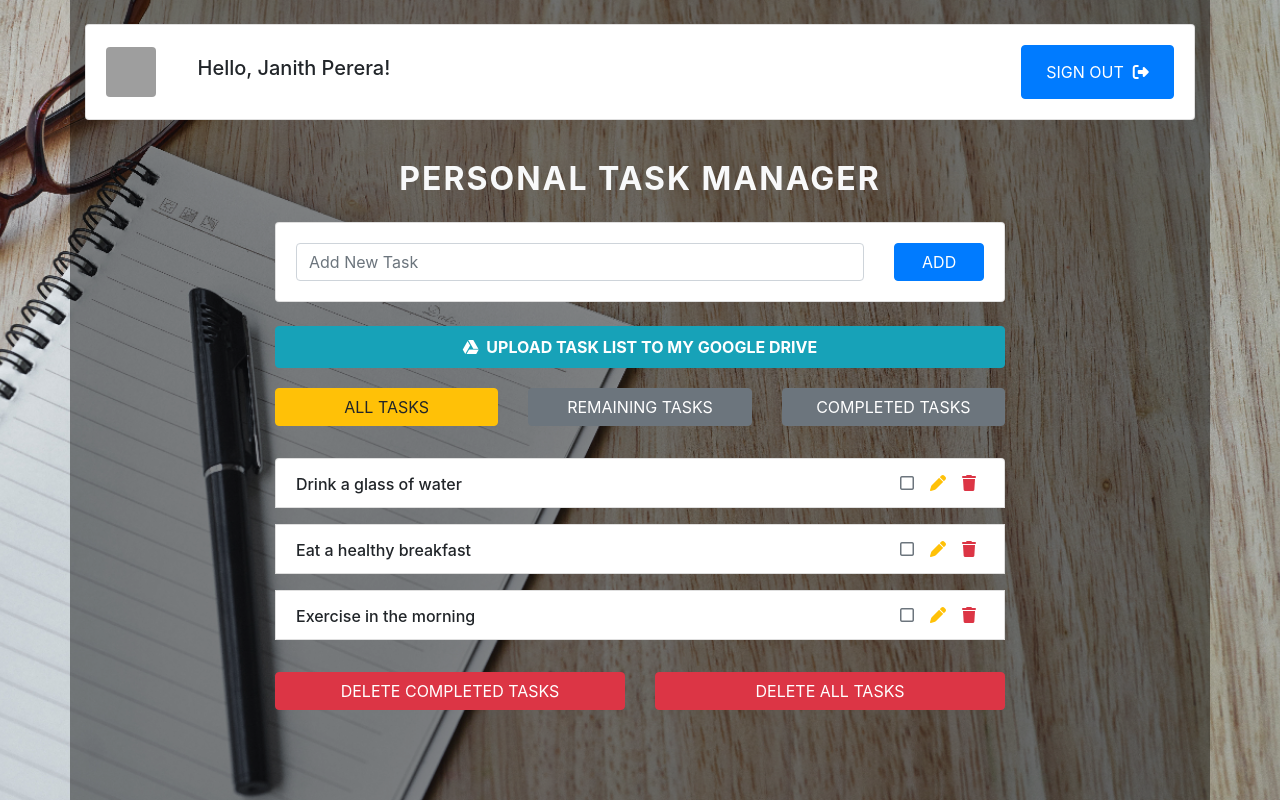
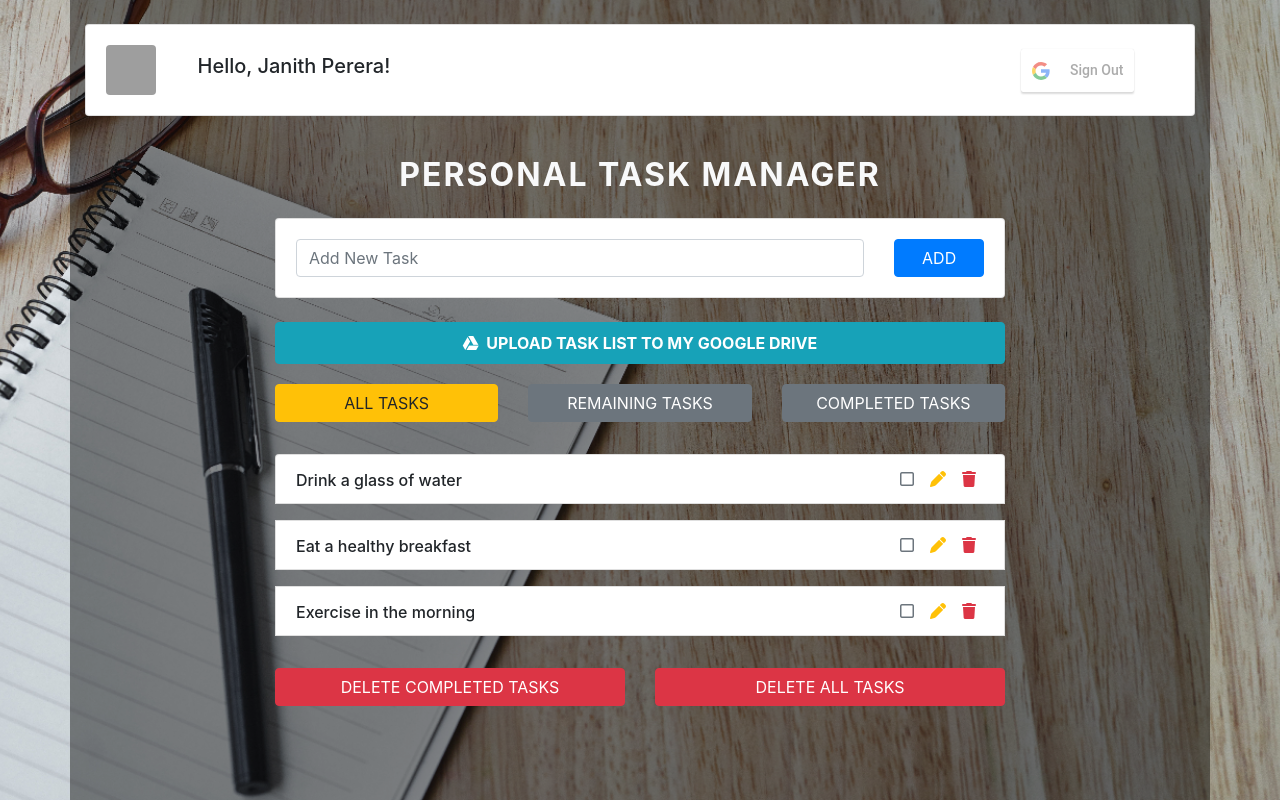
Before and after one commit to TharindaNimnajith/ssd-assignment-oauth, a React (Create React App) app: page /home in a window 1280 px wide. Built offline with nearby package versions, Linux system fonts and the light colour scheme; grey boxes are pictures that could not be loaded.

Commit message:
Google Sign out functionality with react-google-login

```diff
--- a/src/components/ProfileView.jsx
+++ b/src/components/ProfileView.jsx
@@ -1,7 +1,12 @@
 import React, {Component} from 'react'
-import {Link} from 'react-router-dom'
+// import {Link} from 'react-router-dom'
+import GoogleLogout from 'react-google-login'
 
 export default class ProfileView extends Component {
+  logout = () => {
+    console.log('Logout')
+  }
+
   render() {
     return (
       <div className='card card-body my-3'>
@@ -17,16 +22,20 @@ export default class ProfileView extends Component {
             Hello, Janith Perera!
           </div>
           <div className='col-2 align-self-center'>
-            <Link to='/'>
-              <button type='button'
-                      className='text-uppercase btn btn-block shadow-none btn-primary'>
-                <label className='text-decoration-none pt-2'>
-                  Sign out
-                  &nbsp;
-                  <i className='fas fa-sign-out-alt'/>
-                </label>
-              </button>
-            </Link>
+            {/*<Link to='/'>*/}
+            {/*  <button type='button'*/}
+            {/*          className='text-uppercase btn btn-block shadow-none btn-primary'>*/}
+            {/*    <label className='text-decoration-none pt-2'>*/}
+            {/*      Sign out*/}
+            {/*      &nbsp;*/}
+            {/*      <i className='fas fa-sign-out-alt'/>*/}
+            {/*    </label>*/}
+            {/*  </button>*/}
+            {/*</Link>*/}
+            <GoogleLogout clientId='658977310896-knrl3gka66fldh83dao2rhgbblmd4un9.apps.googleusercontent.com'
+              buttonText='Sign Out'
+              onLogoutSuccess={this.logout}>
+            </GoogleLogout>
           </div>
         </div>
       </div>
--- a/src/pages/Login.jsx
+++ b/src/pages/Login.jsx
@@ -1,4 +1,5 @@
 import React, {Component} from 'react'
+// import {Link} from 'react-router-dom'
 import GoogleLogin from 'react-google-login'
 import background from '../images/background.jpg'
 
```
